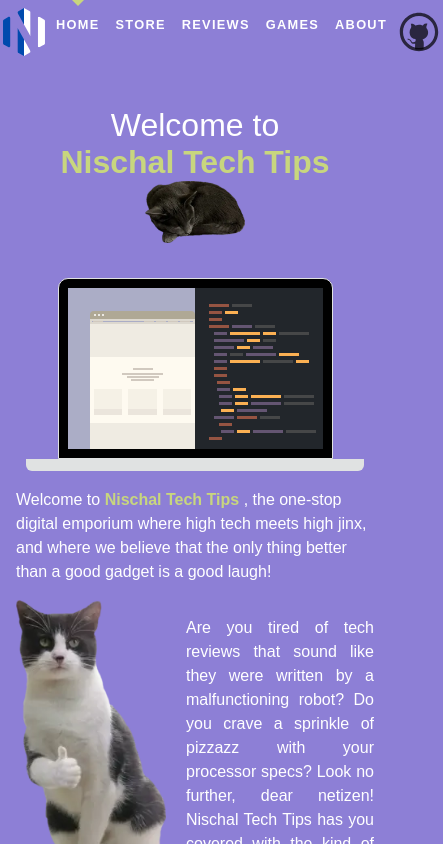
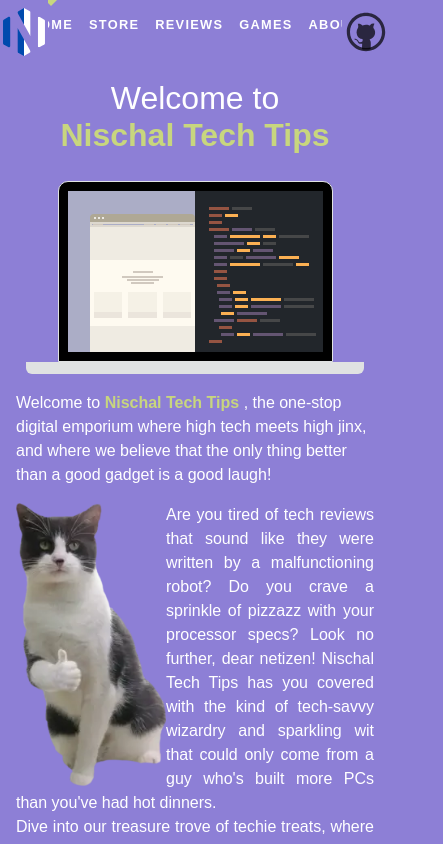
Before and after one commit to kwsp/nischaltechtips.com, a SvelteKit app: page / in a window 390 px wide. Shown: the top 844 px of the page, 443 px wide, since content can reach past the window. Built offline with nearby package versions, Linux system fonts and the light colour scheme.

Commit message:
improved mobile responsiveness

```diff
--- /dev/null
+++ b/src/components/MediaQuery.svelte
@@ -0,0 +1,39 @@
+<script>
+	import { onMount } from 'svelte';
+
+	export let query;
+
+	let mql;
+	let mqlListener;
+	let wasMounted = false;
+	let matches = false;
+
+	onMount(() => {
+		wasMounted = true;
+		return () => {
+			removeActiveListener();
+		};
+	});
+
+	$: {
+		if (wasMounted) {
+			removeActiveListener();
+			addNewListener(query);
+		}
+	}
+
+	function addNewListener(query) {
+		mql = window.matchMedia(query);
+		mqlListener = (v) => (matches = v.matches);
+		mql.addListener(mqlListener);
+		matches = mql.matches;
+	}
+
+	function removeActiveListener() {
+		if (mql && mqlListener) {
+			mql.removeListener(mqlListener);
+		}
+	}
+</script>
+
+<slot {matches} />
--- a/src/routes/+page.svelte
+++ b/src/routes/+page.svelte
@@ -18,7 +18,7 @@
 		<h1>
 			Welcome to <NTT />
 
-			<a href="https://www.youtube.com/watch?v=dQw4w9WgXcQ" target="_blank">
+			<a href="https://www.youtube.com/watch?v=dQw4w9WgXcQ" target="_blank" class="jinx-roll">
 				<img src={jinx_6} width="100" class="float-right" alt="Jinx 11" loading="lazy" />
 			</a>
 		</h1>
@@ -35,7 +35,7 @@
 			<img src={cat_thumb_up} width="150" alt="Cat thumb up" loading="lazy" />
 		</a>
 
-		<p>
+		<p style="margin-top: 0;">
 			Are you tired of tech reviews that sound like they were written by a malfunctioning robot? Do
 			you crave a sprinkle of pizzazz with your processor specs? Look no further, dear netizen!
 			Nischal Tech Tips has you covered with the kind of tech-savvy wizardry and sparkling wit that
@@ -76,6 +76,10 @@
 <Testimonials />
 
 <style>
+	h1 {
+		margin-top: 0;
+	}
+
 	section {
 		display: flex;
 		flex-direction: column;
@@ -91,10 +95,14 @@
 
 	.text-wrap img {
 		float: left; /* Use 'right' to float the image to the right */
-		margin-right: 20px; /* Adds some space between the text and the image */
-		margin-bottom: 10px; /* Space below the image */
 	}
 	.text-wrap img .float-right {
 		float: left; /* Use 'right' to float the image to the right */
 	}
+
+	@media (max-width: 767px) {
+		.jinx-roll {
+			display: none;
+		}
+	}
 </style>
--- a/src/routes/Header.svelte
+++ b/src/routes/Header.svelte
@@ -2,6 +2,8 @@
 	import { page } from '$app/stores';
 	import logo from '$lib/images/NTT_logo_notext.svg';
 	import github from '$lib/images/github.svg';
+
+	let isOpen = false; // State to manage the menu visibility
 </script>
 
 <header>
@@ -12,7 +14,8 @@
 	</div>
 
 	<nav>
-		<ul>
+		<button class="toggle-button" on:click={() => (isOpen = !isOpen)}> Menu </button>
+		<ul class={isOpen ? 'open' : ''}>
 			<li aria-current={$page.url.pathname === '/' ? 'page' : undefined}>
 				<a href="/">Home</a>
 			</li>
@@ -65,30 +68,30 @@
 	}
 
 	nav {
+		width: 100%;
 		display: flex;
+		overflow: scroll;
 		justify-content: center;
-		--background: var(--color-background-1);
 	}
 
-	ul {
+	nav ul {
 		position: relative;
 		padding: 0;
 		margin: 0;
 		height: 3em;
-		display: flex;
+		display: flex; /* Always show the menu in a flex layout on non-mobile screens */
 		justify-content: center;
 		align-items: center;
 		list-style: none;
-		background: var(--background);
 		background-size: contain;
 	}
 
-	li {
+	nav li {
 		position: relative;
 		height: 100%;
 	}
 
-	li[aria-current='page']::before {
+	nav li[aria-current='page']::before {
 		--size: 6px;
 		content: '';
 		width: 0;
@@ -114,6 +117,10 @@
 		transition: color 0.2s linear;
 	}
 
+	.toggle-button {
+		display: none;
+	}
+
 	a:hover {
 		color: var(--color-theme-1);
 	}
--- a/src/routes/TestimonialCard.svelte
+++ b/src/routes/TestimonialCard.svelte
@@ -4,7 +4,7 @@
 	export let customerName = '';
 	export let customerTitle = '';
 
-	import ImageClickLarge from './ImageClickLarge.svelte';
+	import ImageClickLarge from '../components/ImageClickLarge.svelte';
 
 	let isOverlayVisible = false;
 	function toggleOverlay() {
--- a/src/routes/Testimonials.svelte
+++ b/src/routes/Testimonials.svelte
@@ -53,4 +53,8 @@
 		flex-direction: column;
 		width: 100%;
 	}
+
+	h1 {
+		margin-bottom: 0;
+	}
 </style>
--- a/src/routes/about/+page.svelte
+++ b/src/routes/about/+page.svelte
@@ -50,7 +50,7 @@
 		</p>
 	</div>
 
-	<img src={prof_khanal} alt="Prof. Khanal's invite to be a keynote speaker" />
+	<img class="wide-img" src={prof_khanal} alt="Prof. Khanal's invite to be a keynote speaker" />
 </div>
 
 <style>
@@ -59,13 +59,16 @@
 		justify-content: center;
 		text-align: center;
 	}
+
 	.text-wrap {
 		text-align: justify;
-		overflow: hidden; /* Clears the float */
+		max-width: 100%;
 	}
+
 	.text-wrap img {
 		float: left; /* Use 'right' to float the image to the right */
-		margin-right: 20px; /* Adds some space between the text and the image */
-		margin-bottom: 10px; /* Space below the image */
+	}
+	.wide-img {
+		max-width: 100%;
 	}
 </style>
--- a/src/routes/games/+page.svelte
+++ b/src/routes/games/+page.svelte
@@ -1,4 +1,5 @@
 <script>
+	import MediaQuery from '../../components/MediaQuery.svelte';
 	import NTT from '../../components/NTT.svelte';
 	import Pong from './components/pong.svelte';
 	import jinx_judge from '$lib/images/jinx/jinx_judge.webp';
@@ -20,10 +21,22 @@
 		</a>
 	</div>
 
-	<Pong width={600} height={450} />
+	<MediaQuery query="(max-width: 768px)" let:matches>
+		{#if matches}
+			<!-- mobile -->
+			<Pong width={350} height={280} />
+		{:else}
+			<Pong width={600} height={450} />
+		{/if}
+	</MediaQuery>
 </section>
 
 <style>
+	h1 {
+		margin-top: 0;
+		margin-bottom: 0;
+	}
+
 	.container {
 		display: flex;
 		justify-content: center;
--- a/src/routes/reviews/+page.svelte
+++ b/src/routes/reviews/+page.svelte
@@ -24,6 +24,10 @@
 </section>
 
 <style>
+	h1 {
+		margin-bottom: 0;
+	}
+
 	.container {
 		display: flex;
 		justify-content: center;
--- a/src/routes/store/+page.svelte
+++ b/src/routes/store/+page.svelte
@@ -13,11 +13,11 @@
 
 <section>
 	<h1>
-		<a href="https://www.youtube.com/watch?v=dQw4w9WgXcQ" class="jinxRoll" target="_blank">
+		<a href="https://www.youtube.com/watch?v=dQw4w9WgXcQ" class="jinx-roll" target="_blank">
 			<img src={jinx_11} width="70" alt="Jinx jinx" loading="lazy" />
 		</a>
 		<NTT /> STORE
-		<a href="https://www.youtube.com/watch?v=dQw4w9WgXcQ" class="jinxRoll" target="_blank">
+		<a href="https://www.youtube.com/watch?v=dQw4w9WgXcQ" class="jinx-roll" target="_blank">
 			<img src={jinx_7} width="100" alt="Jinx jinx" loading="lazy" />
 		</a>
 	</h1>
@@ -27,13 +27,11 @@
 
 <style>
 	h1 {
-		align-items: center;
-		text-align: center;
-		vertical-align: center;
-		justify-content: center;
+		margin-top: 0;
 	}
+
 	@media (max-width: 767px) {
-		.jinxRoll {
+		.jinx-roll {
 			display: none;
 		}
 	}
```
Also changed, not shown: src/routes/games/components/pong.svelte (+31 -16 lines), src/components/Counter.svelte (renamed from src/routes/Counter.svelte), src/components/ImageClickLarge.svelte (renamed from src/routes/ImageClickLarge.svelte).
